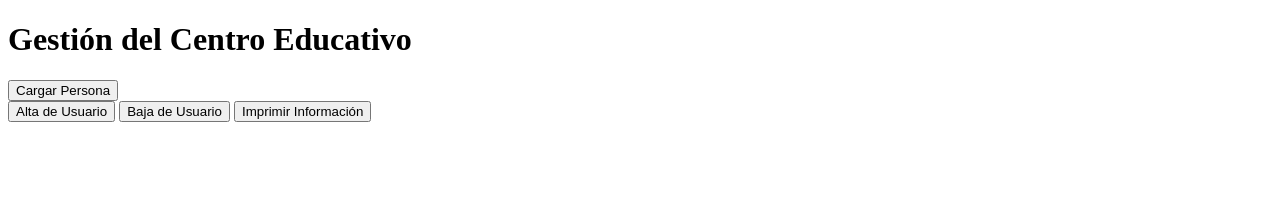
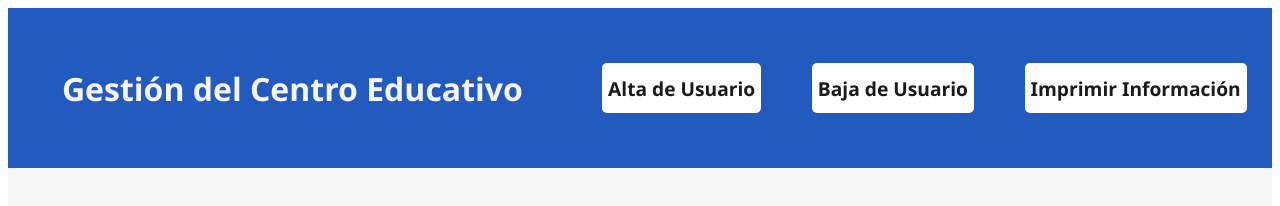
Before and after one commit to valentinovaldebenito/GestionCentroEducativo, a plain HTML site: page index.html in a window 1280 px wide. Drawn offline with Linux system fonts and the light colour scheme.

Commit message:
fix: index.html, style.css - Se modificó la vista

```diff
--- a/index.html
+++ b/index.html
@@ -3,6 +3,7 @@
 <head>
     <meta charset="UTF-8">
     <meta name="viewport" content="width=device-width, initial-scale=1.0">
+    <link rel="stylesheet" href="style.css">
     <title>Document</title>
 </head>
 <body>
@@ -12,20 +13,22 @@
                 <h1>Gestión del Centro Educativo</h1>
             </div>
             <div id="toolbar-end">
-                <button id="btn_plus">Cargar Persona</button>
+                <button onclick="alta()" class="btn">Alta de Usuario</button>
+                <button onclick="baja()" class="btn">Baja de Usuario</button>
+                <button onclick="imprimirInformacion()" class="btn">Imprimir Información</button>
             </div>
         </div>
         <div id="contenido">
-            <button onclick="alta()">Alta de Usuario</button>
-            <button onclick="baja()">Baja de Usuario</button>
-            <button onclick="imprimirInformacion()">Imprimir Información</button>
+
         </div>
     </div>
 
     <script>
         const centroEducativo = new CentroEducativo();
 
+
         function alta() {
+
             const nombre = prompt("Ingrese el nombre:");
             const apellidos = prompt("Ingrese el apellido:");
             const numeroIdentificacion = prompt("Ingrese el número de identificación:");
--- a/style.css
+++ b/style.css
@@ -24,15 +24,25 @@
 #toolbar-start{
     display: flex;
     justify-content: center;
-    width: 50%;
+    width: 45%;
 }
 #toolbar-end{
     display: flex;
-    justify-content: end;
-    width: 50%;
-    margin-right: 5%;
+    justify-content: space-around;
+    align-items: center;
+    width: 55%;
 }
-#btn_plus{
+
+#contenido{
+    display: flex;
+    flex-direction: column;
+    justify-content: space-around;
+    align-items: center;
+    height: 80%;
+    width: 100%;
+}
+
+.btn{
     background-color: rgb(255, 255, 255);
     color: rgb(27, 27, 27);
     font-size: larger;
@@ -43,15 +53,7 @@
     border: 0px;
     border-radius: 5px;
 }
-#btn_plus:hover{
+.btn:hover{
     cursor: pointer;
     filter: drop-shadow(2px 2px 2px #3d3d3d);
 }
-
-#contenido{
-    display: flex;
-    justify-content: center;
-    align-items: center;
-    height: 80%;
-    width: 100%;
-}
```
